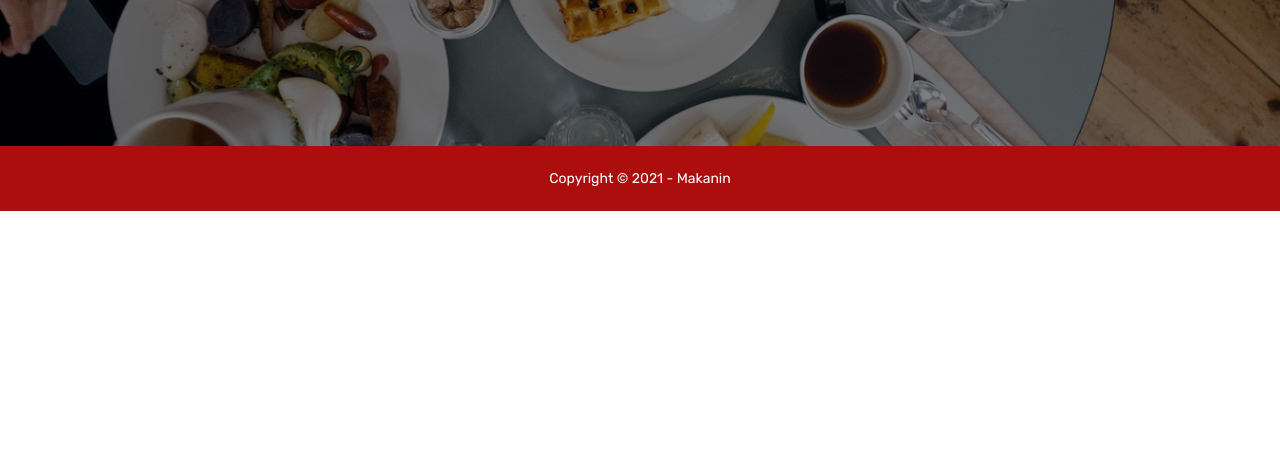
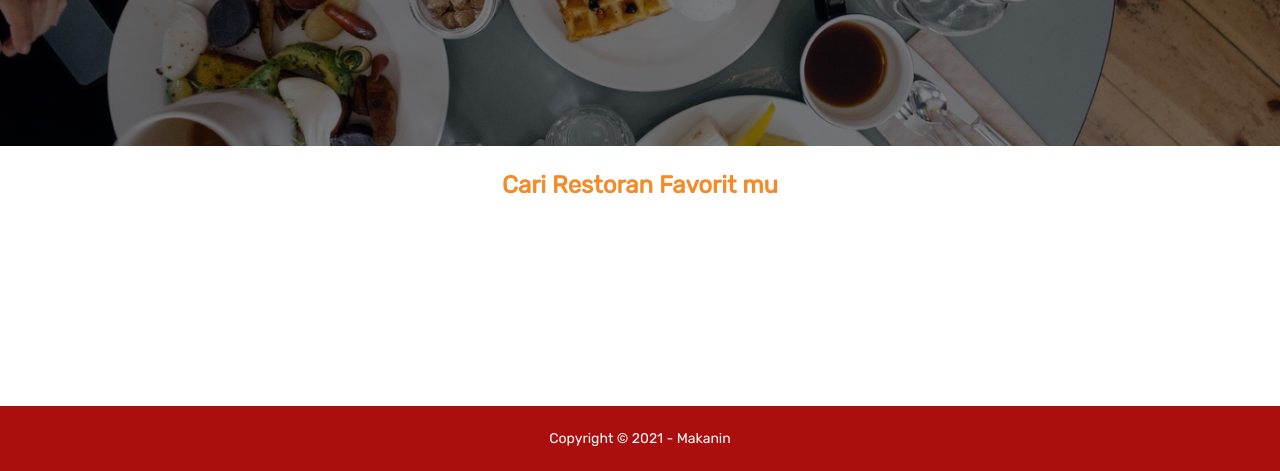
Before and after one commit to Rizki-SS/restaurant-apps, a website built with webpack: page src/templates/index.html in a window 1280 px wide. Shown: the part 339-810 px from the top of the page. Built offline with nearby package versions, Linux system fonts and the light colour scheme; no server answers.

Commit message:
fix view

```diff
--- a/src/scripts/views/pages/favorit.js
+++ b/src/scripts/views/pages/favorit.js
@@ -4,6 +4,7 @@ import restorantCard from '../templates/restorantCard';
 const Favorit = {
   async render() {
     return `
+      <h1 class="page__title">Restoran Favorit mu</h1>
       <section class="content">
 
       </section>
--- a/src/scripts/views/pages/home.js
+++ b/src/scripts/views/pages/home.js
@@ -13,6 +13,7 @@ const Home = {
                 </p>
             </div>
         </div>
+      <h1 class="page__title">Cari Restoran Favorit mu</h1>
       <section class="content">
 
       </section>
--- a/src/styles/main.css
+++ b/src/styles/main.css
@@ -139,6 +139,7 @@ body {
 
 main {
     width: 100%;
+    min-height: 80vh;
     margin: 0 auto;
 }
 
@@ -382,3 +383,11 @@ input[type="submit"]:hover {
     align-items: center;
     justify-content: center;
 }
+
+.page__title{
+    max-width: 1200px;
+    margin: 10px auto;
+    padding: 15px;
+    color: #f48b29;
+    text-align: center;
+}
```
